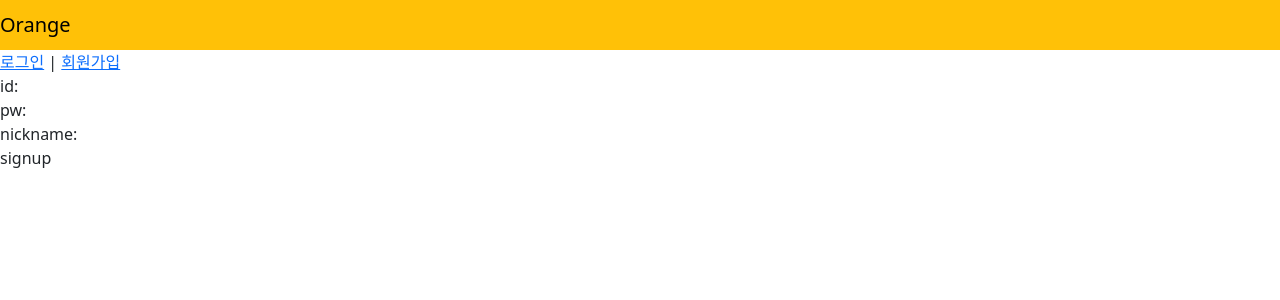
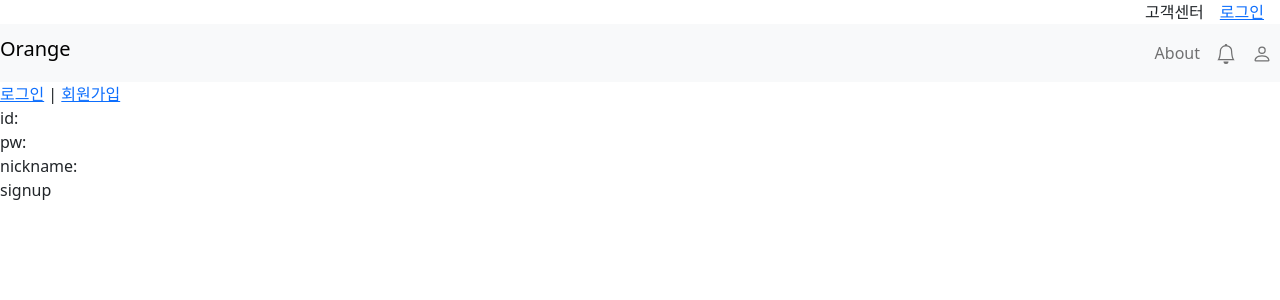
Before and after one commit to yyerim0901/Orange, a Vue app in the folder frontend/: page /signup in a window 1280 px wide. Shown: the top 300 px of the page. Built offline with nearby package versions, Linux system fonts and the light colour scheme.

Commit message:
navbar ver1

```diff
--- a/frontend/src/App.vue
+++ b/frontend/src/App.vue
@@ -1,16 +1,16 @@
 <template>
   <div>
-    <AppHeader></AppHeader>
+    <Navbar></Navbar>
     <router-view></router-view>
   </div>
 </template>
 
 <script>
-import AppHeader from '@/components/common/AppHeader.vue';
+import Navbar from '@/components/common/Navbar.vue';
 
 export default {
   components: {
-    AppHeader,
+    Navbar,
   },
 }
 </script>
--- a/frontend/src/components/common/AppHeader.vue
+++ b/frontend/src/components/common/AppHeader.vue
@@ -1,12 +1,13 @@
 <template>
   <div>
-    <b-navbar variant="warning" type="light">
-      <b-navbar-brand tag="h1" class="mb-0 "><router-link to="/" class="nav-brand-text">Orange</router-link></b-navbar-brand>
-    </b-navbar>
-    <header>
-      <router-link to="/login">로그인</router-link> |
-      <router-link to="/signup">회원가입</router-link>
-    </header>
+    <div class="d-flex justify-content-end mx-3">
+      <div class="mx-3">
+      고객센터
+      </div>
+      <div>
+        <router-link to="/login">로그인</router-link>
+      </div>
+    </div>
   </div>
 </template>
 
@@ -17,8 +18,5 @@ export default {
 </script>
 
 <style>
-.nav-brand-text {
-  text-decoration: none;
-  color: black;
-}
+
 </style>
--- /dev/null
+++ b/frontend/src/components/common/Navbar.vue
@@ -0,0 +1,37 @@
+<template>
+  <div>
+    <AppHeader></AppHeader>
+    <b-navbar variant="navbar-light bg-light justify-content-between" type="light">
+      <b-navbar-brand tag="h1">
+        <router-link to="/" class="nav-brand-text">Orange</router-link>
+      </b-navbar-brand>
+      <b-navbar-nav class="d-flex">
+        <b-nav-item>About</b-nav-item>
+        <b-nav-item><b-icon icon="bell"></b-icon></b-nav-item>
+        <b-nav-item><b-icon icon="person"></b-icon></b-nav-item>
+      </b-navbar-nav>
+    </b-navbar>
+    <header>
+      <router-link to="/login">로그인</router-link> |
+      <router-link to="/signup">회원가입</router-link>
+    </header>
+  </div>
+</template>
+
+<script>
+import AppHeader from '@/components/common/AppHeader.vue'
+
+export default {
+  name: 'Navbar',
+  components: {
+    AppHeader,
+  }
+}
+</script>
+
+<style>
+.nav-brand-text {
+  text-decoration: none;
+  color: black;
+}
+</style>
--- a/frontend/src/main.js
+++ b/frontend/src/main.js
@@ -2,10 +2,11 @@ import Vue from "vue";
 import App from "./App.vue";
 import router from "./router";
 import vuetify from "./plugins/vuetify";
-import BootstrapVue from 'bootstrap-vue'
 import 'bootstrap/dist/css/bootstrap.min.css'
 import 'bootstrap-vue/dist/bootstrap-vue.css'
+import { BootstrapVue, BootstrapVueIcons } from 'bootstrap-vue'
 
+Vue.use(BootstrapVueIcons)
 Vue.use(BootstrapVue)
 
 Vue.config.productionTip = false;
```
